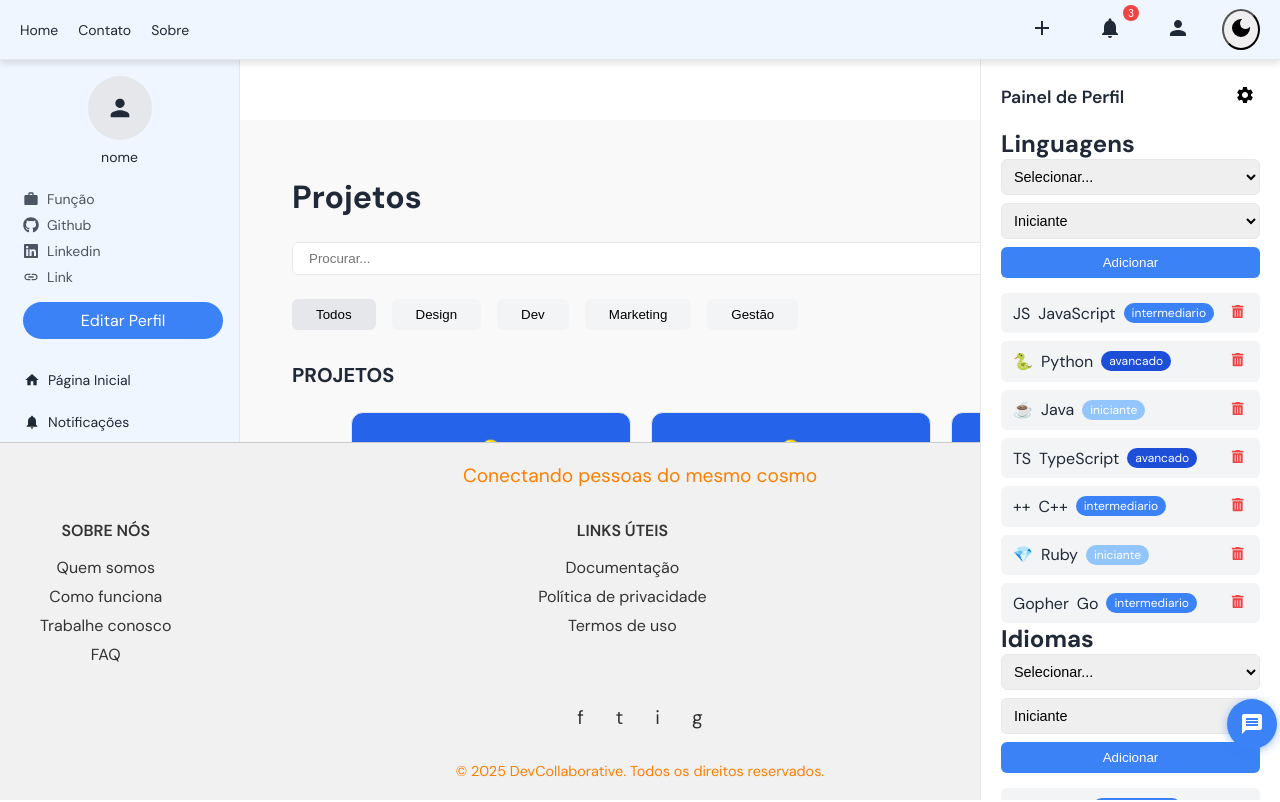
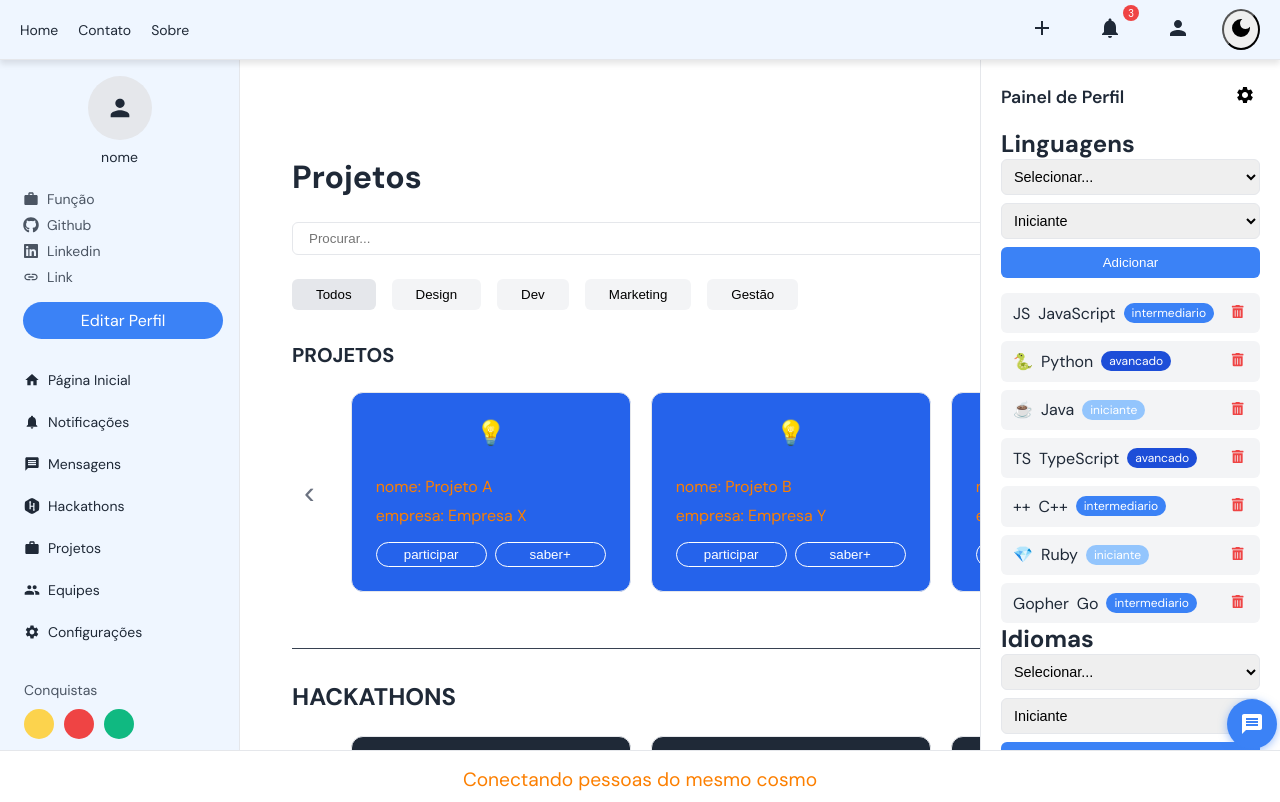
Before and after one commit to JudasFernandes-dev/temp, a React (Vite) app: page /paguser in a window 1280 px wide. Shown: the top 802 px of the page. Built offline with nearby package versions, Linux system fonts and the light colour scheme.

Commit message:
Restored to '704ca56e4caa648a6d75b6589bee7e551f6081ea'
Replit-Restored-To: 704ca56e4caa648a6d75b6589bee7e551f6081ea

```diff
--- a/src/assets/components/footer/footer.css
+++ b/src/assets/components/footer/footer.css
@@ -1,12 +1,14 @@
 
 .footer {
+  position: fixed;
+  bottom: -300px;
+  left: 0;
   width: 100%;
-  background-color: #f1f1f1;
+  background-color: white;
   color: #333;
-  padding: 20px;
-  text-align: center;
-  border-top: 1px solid #ccc;
-  margin-top: auto;
+  padding: 1rem 4rem;
+  z-index: 1000;
+  border-top: 1px solid #e5e7eb;
 }
 
 .footer-message {
--- a/src/assets/pages/Paguser/usuario.css
+++ b/src/assets/pages/Paguser/usuario.css
@@ -1,18 +1,13 @@
 .user-page {
   display: flex;
-  flex: 1;
-  padding: 20px;
-  background-color: #f9f9f9;
+  min-height: calc(100vh - 60px);
+  padding-bottom: 120px;
+  background-color: var(--bg-color);
+  position: relative;
   margin-top: 60px;
   padding-left: 240px;
   color: var(--text-color);
-}
-
-/* Add sample content for scrolling */
-.user-page::after {
-  content: "";
-  display: block;
-  height: 1500px;
+  margin-bottom: 60px;
 }
 
 .project-card,
--- a/src/index.css
+++ b/src/index.css
@@ -7,16 +7,13 @@
 }
 
 html, body {
-  height: 100%;
-  margin: 0;
+  width: 100vw;
+  height: 100vh;
 }
 
 body {
   font-family: "DM Sans";
-  display: flex;
-  flex-direction: column;
-  min-height: 100%;
-  background-color: #f9f9f9;
+  overflow-x: hidden;
 }
 
 main {
```
